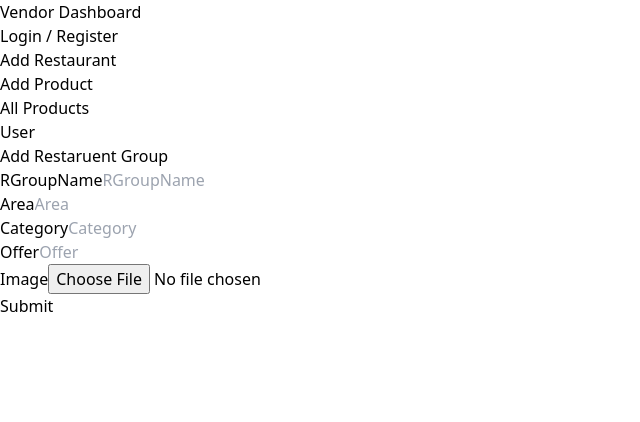
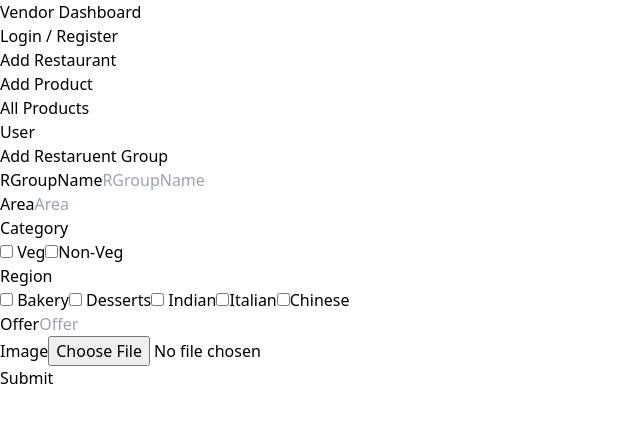
Before and after one commit to pjayaprakash072-jp/FoodTech_Frontend, a React (Vite) app: page /landingpage in a window 1280 px wide. Both pictures are taken after a click on the item "Add Restaurant". Shown: the top 422 px of the page, without its empty margins (0-640 px from the left). Built offline with nearby package versions, Linux system fonts and the light colour scheme.

Commit message:
added check boxexs in Adding forms like product and restaurant

```diff
--- a/src/index.css
+++ b/src/index.css
@@ -52,4 +52,19 @@
   .loginbtn:hover , .registerbtn:hover{
     @apply bg-white text-black
   }
+.option-group {
+  @apply flex flex-wrap gap-4;
 }
+  .option-group label {
+    @apply flex items-center gap-2 cursor-pointer font-medium;
+  }
+
+  .option-group input[type="checkbox"],
+  .option-group input[type="radio"] {
+    @apply w-4 h-4 cursor-pointer accent-blue-600;
+  }
+
+  .option-group label:hover {
+    @apply text-blue-600;
+  }
+}
--- a/src/vendorDashboard/components/forms/AddProduct.jsx
+++ b/src/vendorDashboard/components/forms/AddProduct.jsx
@@ -14,7 +14,15 @@ const AddProduct = () => {
             </div>
             <div className="form-group">
                 <label htmlFor="" className="form-label">Category</label>
-                <input type="text" className="form-input" placeholder="Category"/>
+                {/* <input type="text" className="form-input" placeholder="Category"/> */}
+                <div className="option-group">
+                    <label>
+                        <input type="checkbox" value="veg" /> Veg
+                    </label>
+                    <label>
+                        <input type="checkbox" value="non-veg" />Non-Veg
+                    </label>
+                </div>
             </div>
             <div className="form-group">
                 <label htmlFor="" className="form-label">bestseller</label>
--- a/src/vendorDashboard/components/forms/AddRGroup.jsx
+++ b/src/vendorDashboard/components/forms/AddRGroup.jsx
@@ -14,7 +14,35 @@ const AddRGroup = () => {
             </div>
             <div className="form-group">
                 <label htmlFor="" className="form-label">Category</label>
-                <input type="text" className="form-input" placeholder="Category"/>
+                {/* <input type="text" className="form-input" placeholder="Category"/> */}
+                <div className="option-group">
+                    <label>
+                        <input type="checkbox" value="veg" /> Veg
+                    </label>
+                    <label>
+                        <input type="checkbox" value="non-veg" />Non-Veg
+                    </label>
+                </div>
+            </div>
+            <div className="form-group">
+                <label htmlFor="" className="form-label">Region</label>
+                <div className="option-group">
+                    <label>
+                        <input type="checkbox" value="Bakery" /> Bakery
+                    </label>
+                    <label>
+                        <input type="checkbox" value="Desserts" /> Desserts
+                    </label>
+                    <label>
+                        <input type="checkbox" value="Indian" /> Indian
+                    </label>
+                    <label>
+                        <input type="checkbox" value="Italian" />Italian
+                    </label>
+                    <label>
+                        <input type="checkbox" value="Chinese" />Chinese
+                    </label>
+                </div>
             </div>
             <div className="form-group">
                 <label htmlFor="" className="form-label">Offer</label>
```
